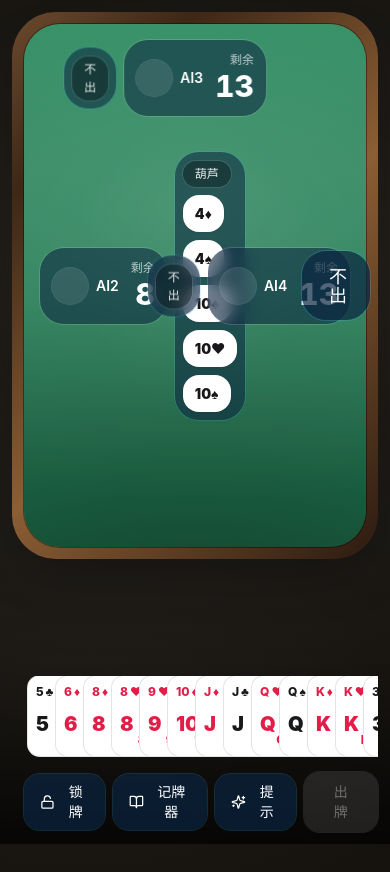
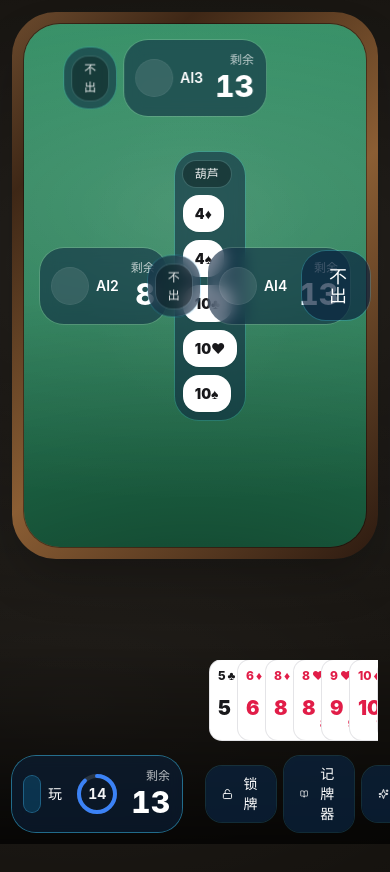
Before and after one commit to yinhuang-0802/jokertuo, a React (Vite) app: page /game in a window 390 px wide. Shown: the top 872 px of the page. Built offline with nearby package versions, Linux system fonts and the light colour scheme; no server answers.

Commit message:
ui: show self seat on mobile

```diff
--- a/src/pages/Game.tsx
+++ b/src/pages/Game.tsx
@@ -496,7 +496,7 @@ export default function Game() {
             <div className="pointer-events-none absolute inset-0 bg-gradient-to-t from-black/70 via-black/35 to-transparent" />
             <div className="relative mx-auto w-full max-w-[1200px] px-3 pb-[max(0.75rem,env(safe-area-inset-bottom))] pt-3">
               <div className="flex items-end gap-3">
-                <div className="hidden w-[240px] shrink-0 sm:block">
+                <div className="w-[170px] shrink-0 sm:w-[240px]">
                   <Seat
                     player={game.players[seatIndices.bottom]!}
                     pos="bottom"
```
